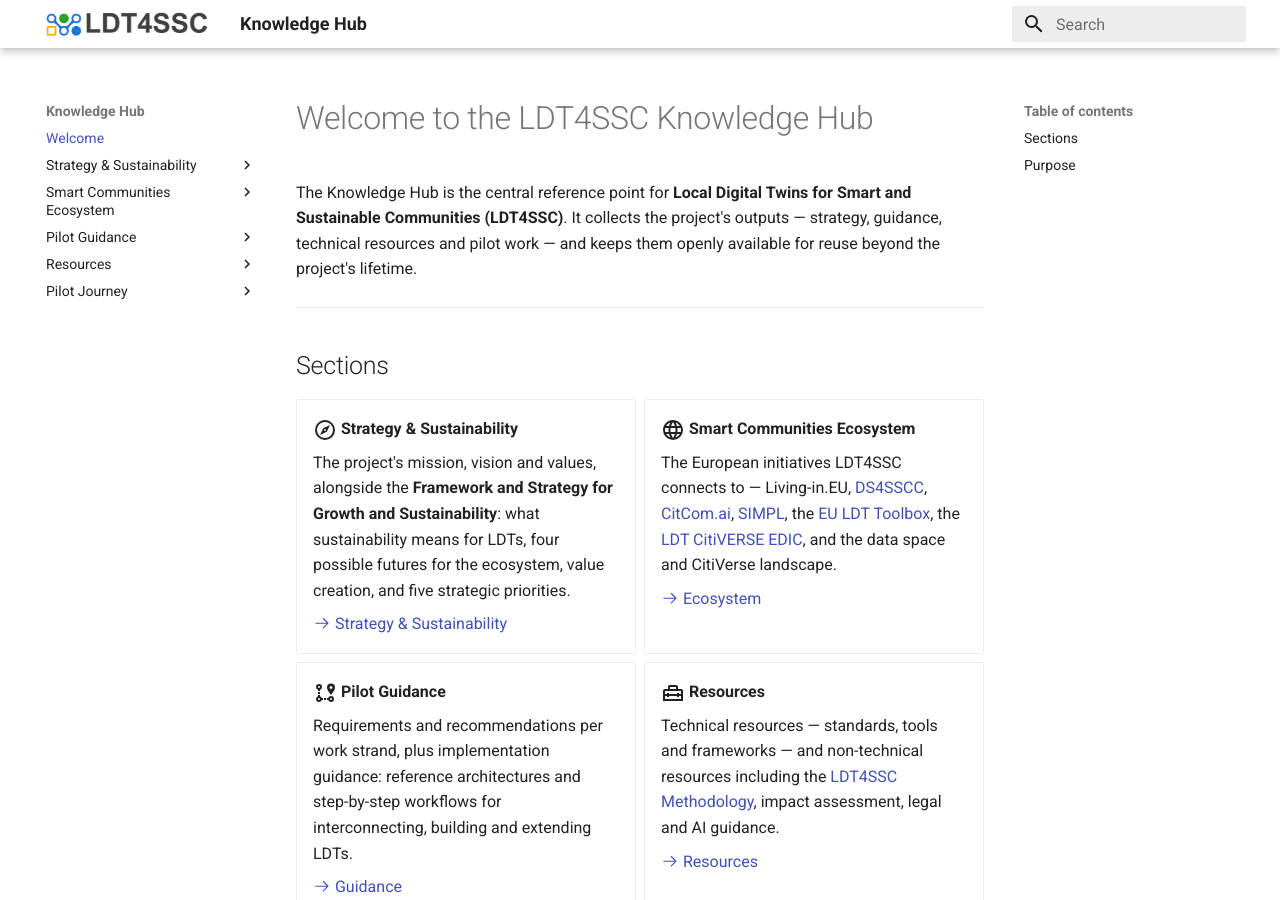
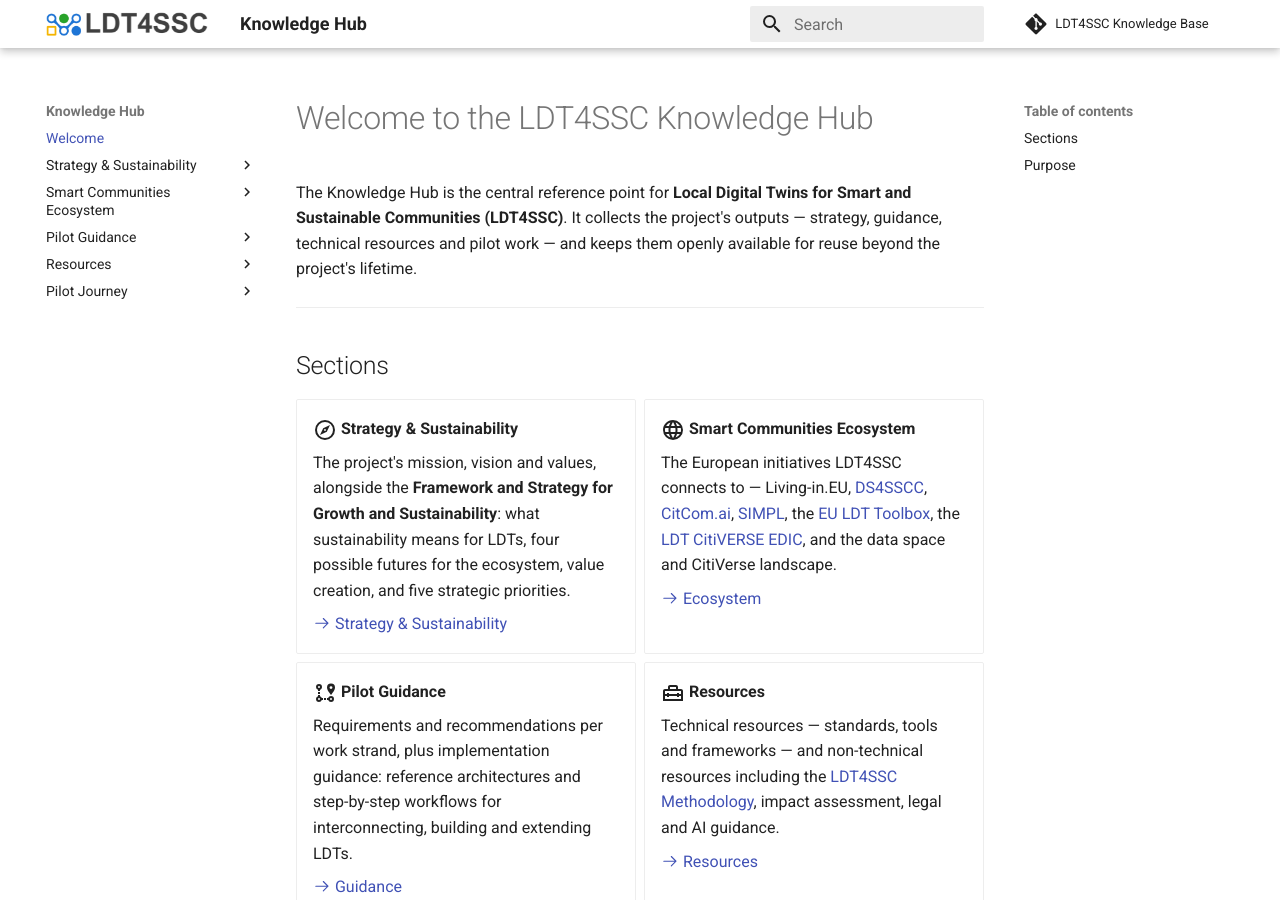
Before and after one commit to ldt4ssc/ldt4ssc.github.io, an MkDocs documentation site: the page built from docs/index.md, in a window 1280 px wide and 900 px high. Built offline with MkDocs 1.6.1 and Material for MkDocs 9.7.7, drawn with Linux system fonts in a browser that asks for light colours; comment, search, counter and statistics services are not loaded.

Commit message:
add: github link on banner

```diff
--- a/mkdocs.yml
+++ b/mkdocs.yml
@@ -1,5 +1,7 @@
 site_name: Knowledge Hub
 site_url: https://knowledgehub.ldt4ssc.eu/
+repo_url: https://github.com/ldt4ssc/ldt4ssc.github.io
+repo_name: LDT4SSC Knowledge Base
 
 theme:
   name: material
```
